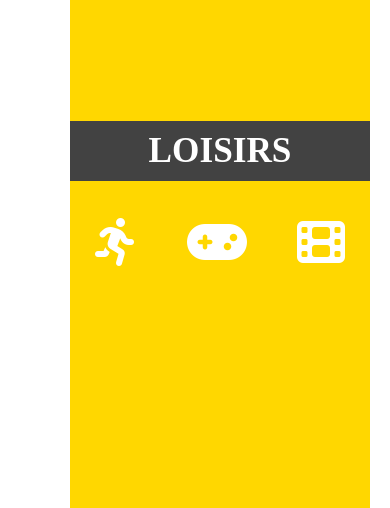
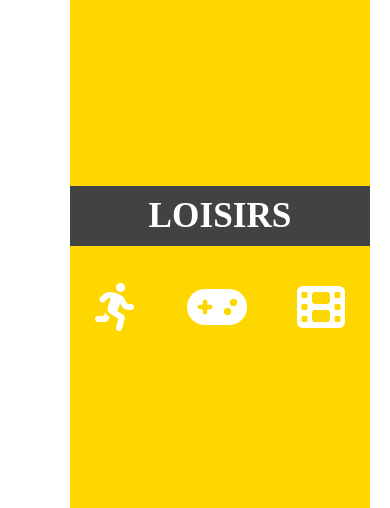
Before and after one commit to Yannick-Z/lecvopen, a plain HTML site: page index.html in a window 390 px wide. Shown: the part 1420-1928 px from the top of the page. Drawn offline with Linux system fonts and the light colour scheme.

Commit message:
responsive

```diff
--- a/style.css
+++ b/style.css
@@ -299,5 +299,9 @@ address p{
         width: auto;
     }
 
+    .aside_loisir {
+        padding-top: 10%;
+    }
+
 
 }
```
